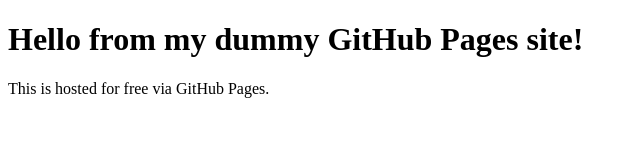
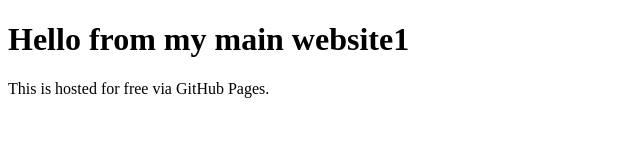
Before and after one commit to abha9377/web1, a plain HTML site: page index.html in a window 1280 px wide. Shown: the whole page, without its empty margins (0-640 px from the left). Drawn offline with Linux system fonts and the light colour scheme.

Commit message:
Update index.html

```diff
--- a/index.html
+++ b/index.html
@@ -4,7 +4,7 @@
   <title>My Main website1</title>
 </head>
 <body>
-  <h1>Hello from my dummy GitHub Pages site!</h1>
+  <h1>Hello from my main website1</h1>
   <p>This is hosted for free via GitHub Pages.</p>
 </body>
 </html>
```
